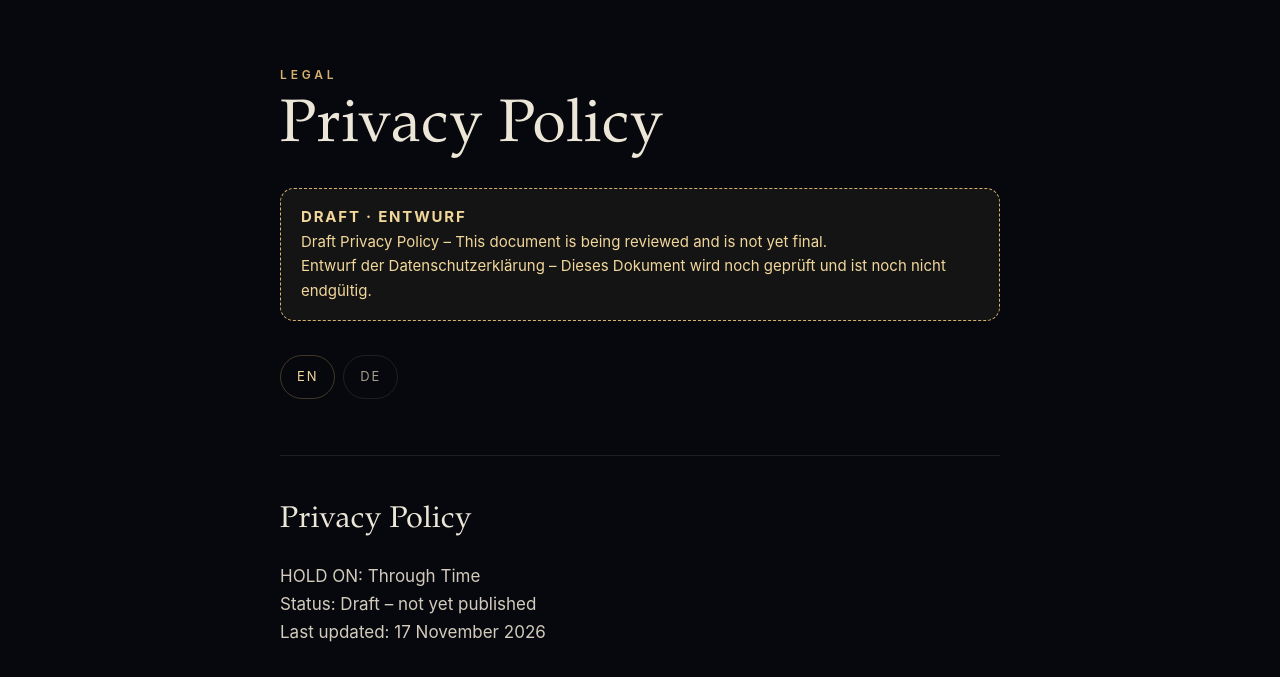
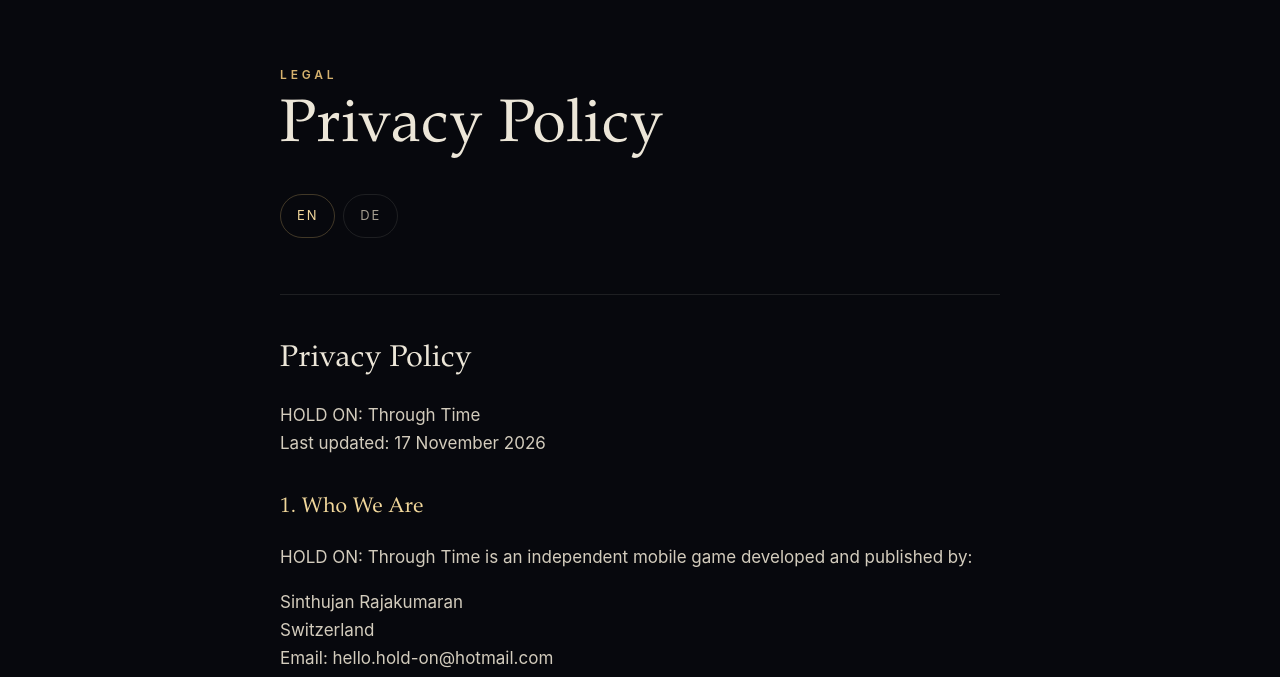
Before and after one commit to Sinthi7/hold-on-website-public, a plain HTML site: page privacy/index.html in a window 1280 px wide. Shown: the part 61-738 px from the top of the page. Drawn offline with Linux system fonts and the light colour scheme.

Commit message:
Finalize privacy policy for public website

```diff
--- a/assets/js/i18n.js
+++ b/assets/js/i18n.js
@@ -7,7 +7,7 @@ window.HOLDON_DE = {
   'home.title': 'HOLD ON: Through Time',
   'home.description': 'HOLD ON: Through Time – ein Ein-Finger-Survival-Spiel auf einer Reise durch die Zeitalter.',
   'privacy.title': 'Datenschutzerklärung · HOLD ON: Through Time',
-  'privacy.description': 'Datenschutzerklärung für HOLD ON: Through Time (Entwurf).',
+  'privacy.description': 'Datenschutzerklärung für HOLD ON: Through Time.',
 
   // Kopfzeile, Navigation, Fusszeile
   'skip': 'Zum Inhalt springen',
--- a/privacy/index.html
+++ b/privacy/index.html
@@ -4,9 +4,7 @@
     <meta charset="utf-8" />
     <meta name="viewport" content="width=device-width, initial-scale=1, viewport-fit=cover" />
     <title>Privacy Policy · HOLD ON: Through Time</title>
-    <meta name="description" content="Privacy Policy for HOLD ON: Through Time (draft)." />
-    <!-- ENTWURF: Erst nach rechtlicher Prüfung indexieren lassen -->
-    <meta name="robots" content="noindex" />
+    <meta name="description" content="Privacy Policy for HOLD ON: Through Time." />
     <meta name="theme-color" content="#07080d" />
     <meta name="color-scheme" content="dark" />
     <link rel="icon" href="../assets/img/favicon.svg" type="image/svg+xml" />
@@ -40,12 +38,6 @@
       <p class="eyebrow" data-i18n="privacy.eyebrow">Legal</p>
       <h1 data-i18n="privacy.heading">Privacy Policy</h1>
 
-      <p class="draft-banner" role="note">
-        <strong>DRAFT · ENTWURF</strong><br />
-        Draft Privacy Policy – This document is being reviewed and is not yet final.<br />
-        Entwurf der Datenschutzerklärung – Dieses Dokument wird noch geprüft und ist noch nicht endgültig.
-      </p>
-
       <nav class="lang-switch" aria-label="Language" data-i18n-label="lang.group">
         <a href="#en" hreflang="en" data-set-lang="en">EN</a>
         <a href="#de" hreflang="de" data-set-lang="de">DE</a>
@@ -54,7 +46,7 @@
       <!-- ===================== ENGLISH ===================== -->
       <section class="lang-block" id="en" lang="en" aria-labelledby="en-title">
         <h2 id="en-title">Privacy Policy</h2>
-        <p class="policy-meta">HOLD ON: Through Time<br />Status: Draft – not yet published<br />Last updated: 17 November 2026</p>
+        <p class="policy-meta">HOLD ON: Through Time<br />Last updated: 17 November 2026</p>
         <h3>1. Who We Are</h3>
         <p>HOLD ON: Through Time is an independent mobile game developed and published by:</p>
         <p>Sinthujan Rajakumaran<br />Switzerland<br />Email: hello.hold-on@hotmail.com</p>
@@ -165,7 +157,7 @@
       <!-- ===================== DEUTSCH ===================== -->
       <section class="lang-block" id="de" lang="de" aria-labelledby="de-title">
         <h2 id="de-title">Datenschutzerklärung</h2>
-        <p class="policy-meta">HOLD ON: Through Time<br />Status: Entwurf – noch nicht veröffentlicht<br />Letzte Aktualisierung: 17. November 2026</p>
+        <p class="policy-meta">HOLD ON: Through Time<br />Letzte Aktualisierung: 17. November 2026</p>
         <h3>1. Wer wir sind</h3>
         <p>HOLD ON: Through Time ist ein unabhängiges Handyspiel, das von folgender Person entwickelt und veröffentlicht wird:</p>
         <p>Sinthujan Rajakumaran<br />Schweiz<br />E-Mail: hello.hold-on@hotmail.com</p>
```
